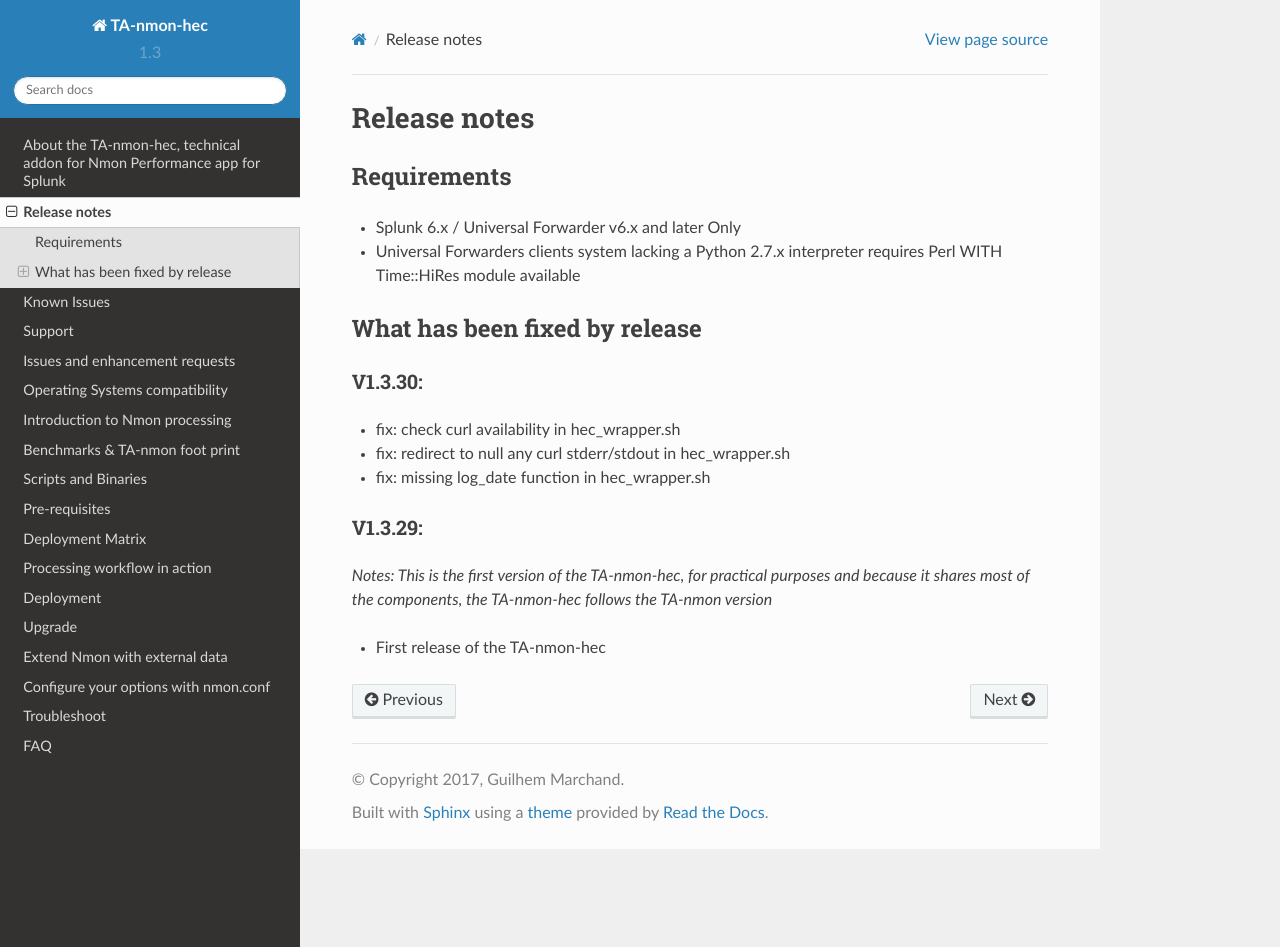
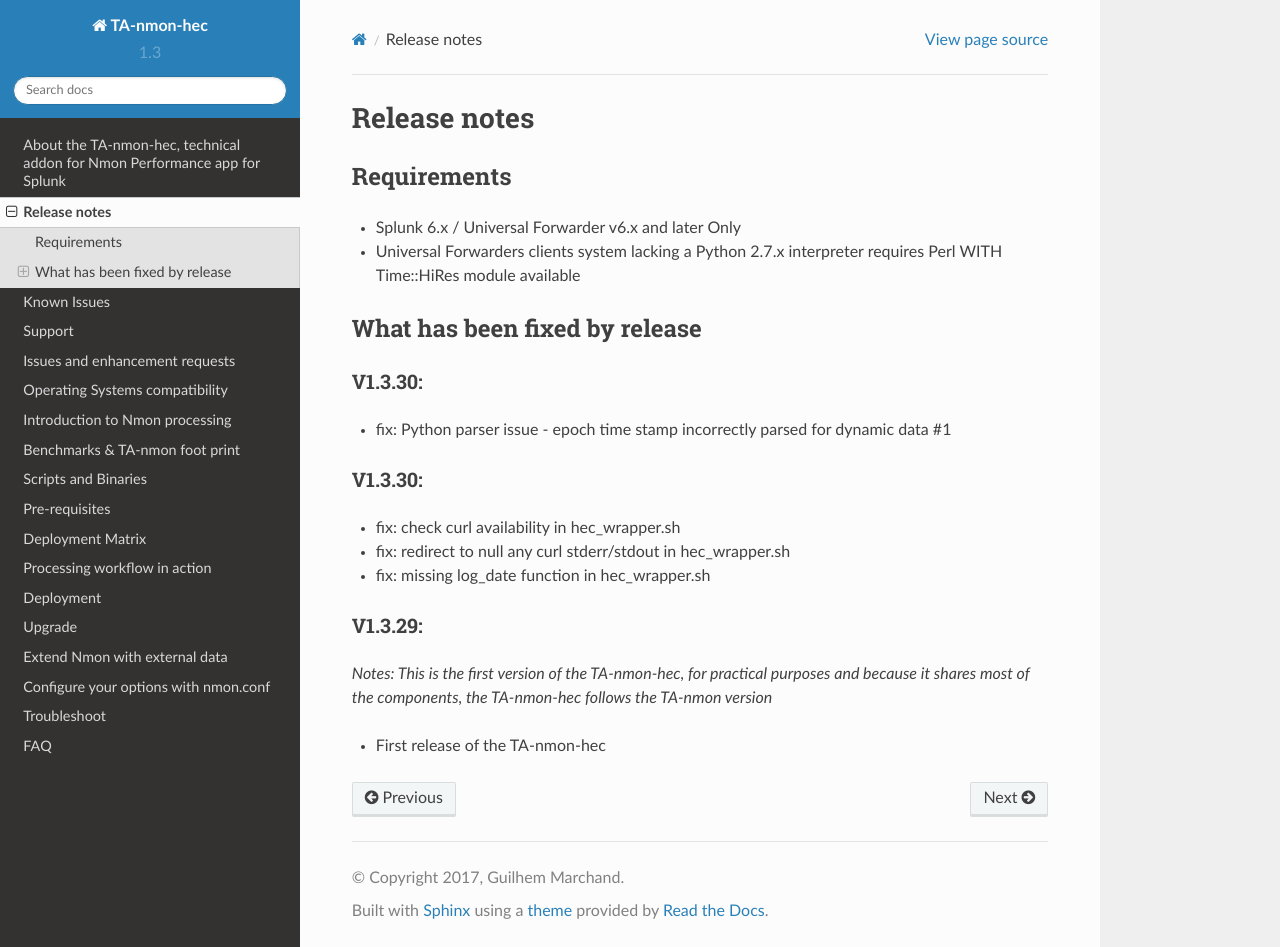
Before and after one commit to guilhemmarchand/TA-nmon-hec, a Sphinx documentation site: the page built from docs/releasenotes.rst, in a window 1280 px wide and 947 px high. Built offline with Sphinx 7.4.7 and the Read the Docs theme 2.0.0, drawn with Linux system fonts in a browser that asks for light colours.

Commit message:
version 1.3.31

```diff
--- a/docs/releasenotes.rst
+++ b/docs/releasenotes.rst
@@ -18,6 +18,12 @@ What has been fixed by release
 V1.3.30:
 ========
 
+- fix: Python parser issue - epoch time stamp incorrectly parsed for dynamic data #1
+
+========
+V1.3.30:
+========
+
 - fix: check curl availability in hec_wrapper.sh
 - fix: redirect to null any curl stderr/stdout in hec_wrapper.sh
 - fix: missing log_date function in hec_wrapper.sh
```
Also changed, not shown: 2 other files.
